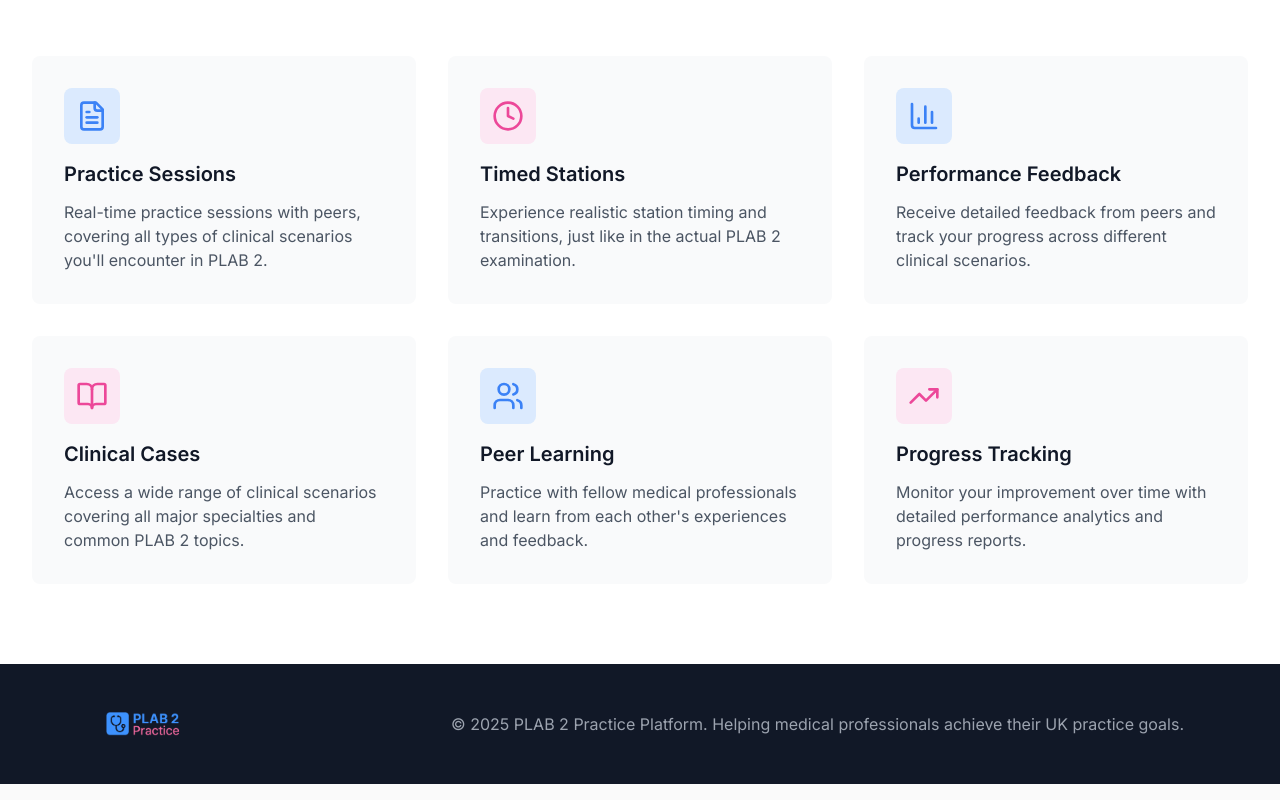
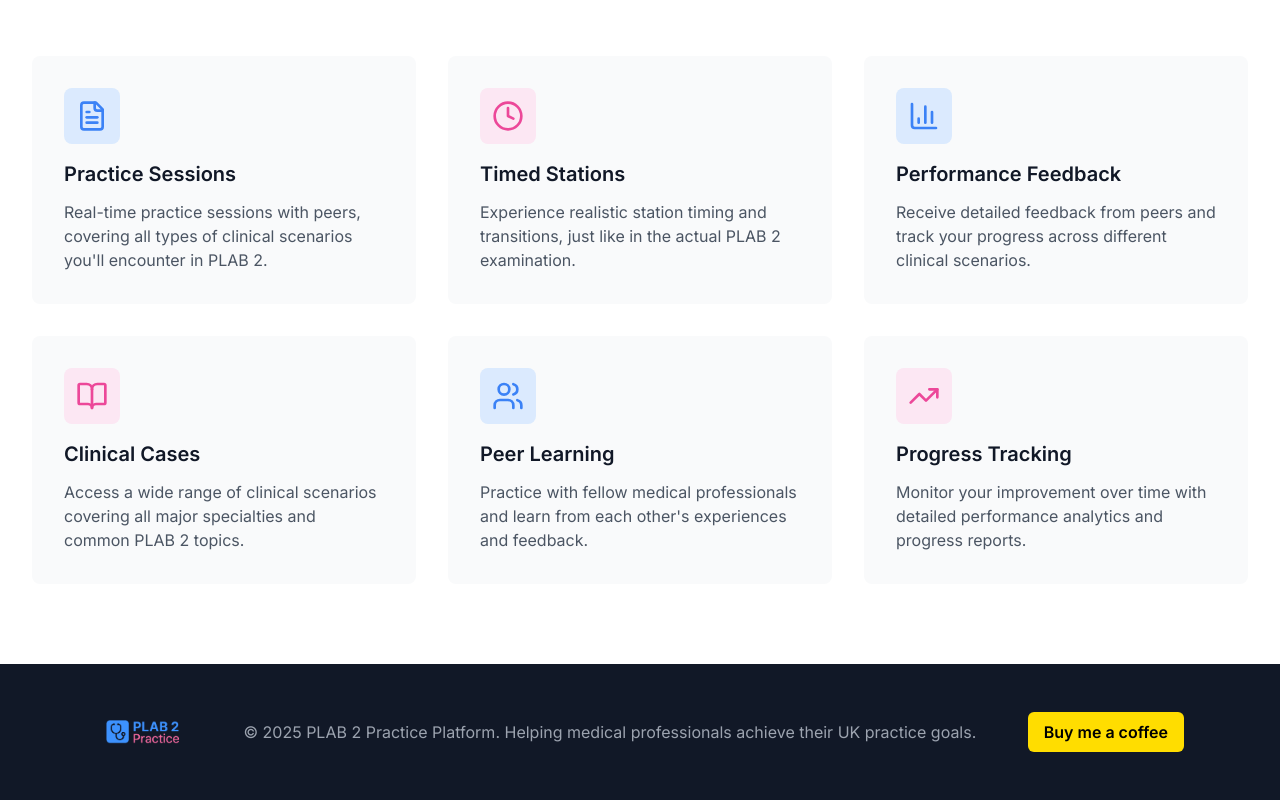
Before and after one commit to altansaid/plab2projectnew, a React (Vite) app in the folder frontend/: page / in a window 1280 px wide. Shown: the part 745-1545 px from the top of the page. Built offline with nearby package versions, Linux system fonts and the light colour scheme; no server answers.

Commit message:
Enhance homepage footer: add "Buy me a coffee" link

```diff
--- a/frontend/src/components/common/HomePage.tsx
+++ b/frontend/src/components/common/HomePage.tsx
@@ -271,10 +271,20 @@ const HomePage: React.FC = () => {
                 className="h-6 w-auto"
               />
             </div>
+
             <p className="text-gray-400 text-center md:text-right">
               © {new Date().getFullYear()} PLAB 2 Practice Platform. Helping
               medical professionals achieve their UK practice goals.
             </p>
+
+            <a
+              href="https://buymeacoffee.com/plab2practice"
+              target="_blank"
+              rel="noopener noreferrer"
+              className="inline-block bg-[#FFDD00] text-black font-semibold px-4 py-2 rounded-md mb-4 md:mb-0"
+            >
+              Buy me a coffee
+            </a>
           </div>
         </div>
       </footer>
```
